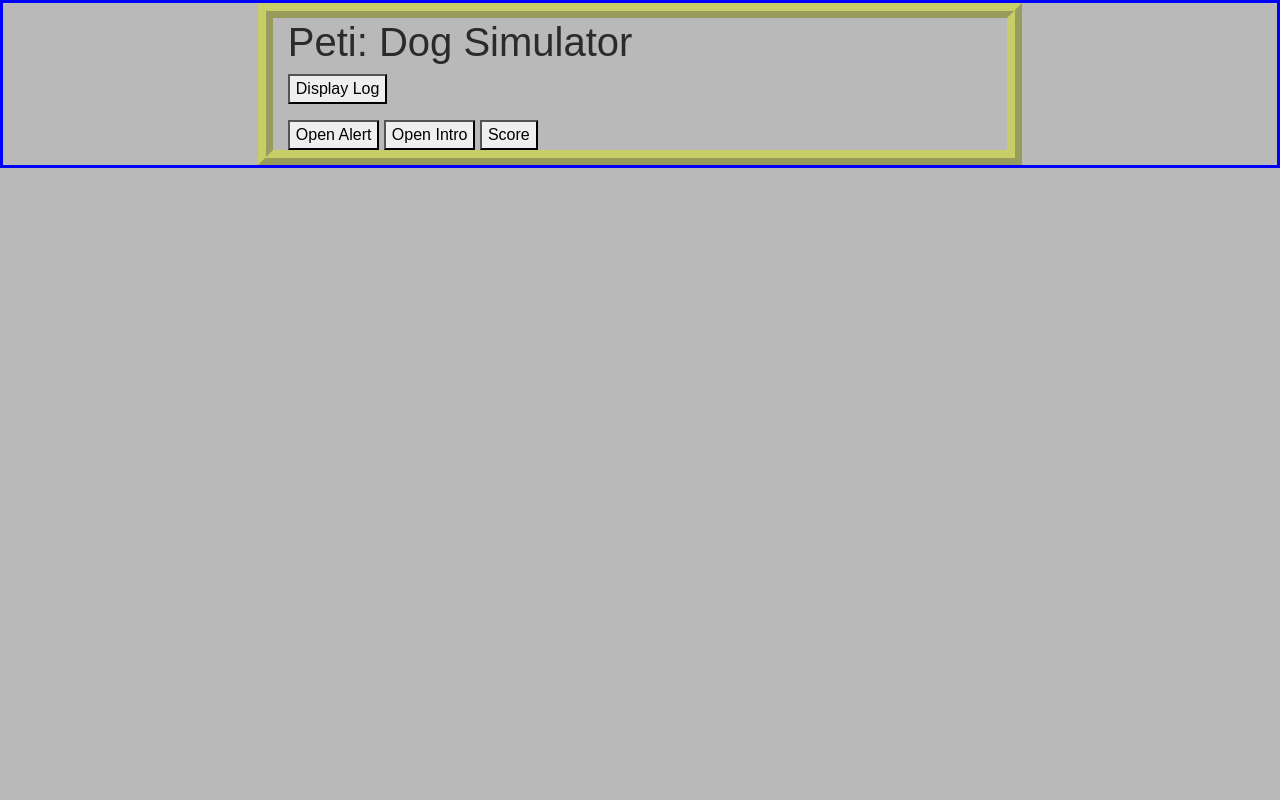
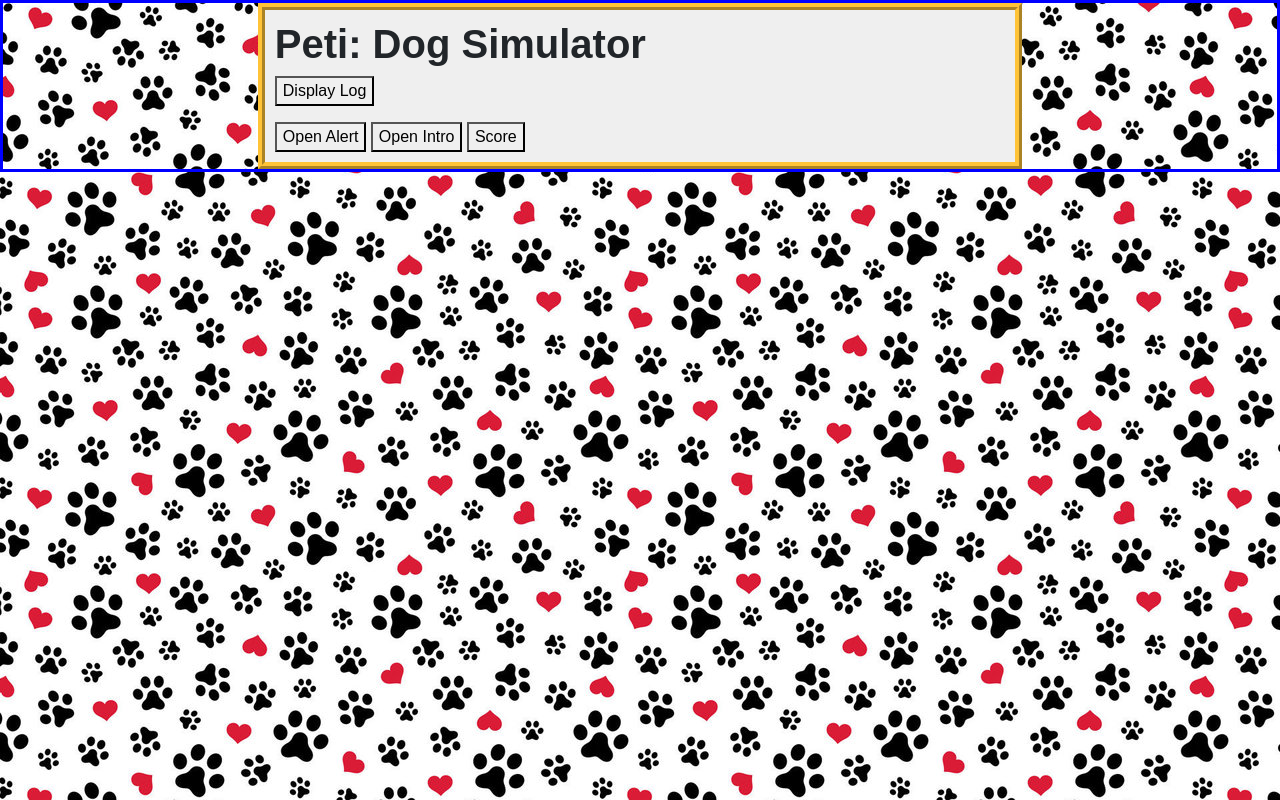
Before and after one commit to brycebresnan/SugarPuppy, a website built with webpack: page src/index.html in a window 1280 px wide. Built offline with nearby package versions, Linux system fonts and the light colour scheme.

Commit message:
add background image

```diff
--- a/src/css/styles.css
+++ b/src/css/styles.css
@@ -1,22 +1,25 @@
 body {
   font-family: Arial, Helvetica, sans-serif;
   background-color: rgb(185, 185, 185);
-  background-image: image('img/juno.jpg');
-  color: rgb(43, 43, 43);
+  background-image: url('../img/backgr.jpg');
   display: flex;
   justify-content: space-between;
   border: solid, blue;
 }
 
+h1 {
+  font-weight: 900;
+}
 .container {
+  padding: 10px;
+  background-color: rgb(239, 239, 239);
   /* margin: 10px;
-  padding: 10px;
   display: flex;
   justify-content: space-between;
   border: 4mm ridge, blue; */
   margin: auto;
   width: 60%;
-  border: 4mm ridge rgba(211, 220, 50, .6);
+  border: 2mm ridge rgb(255, 195, 55);
   padding: auto;
   /* display: flex; */
 }
```
